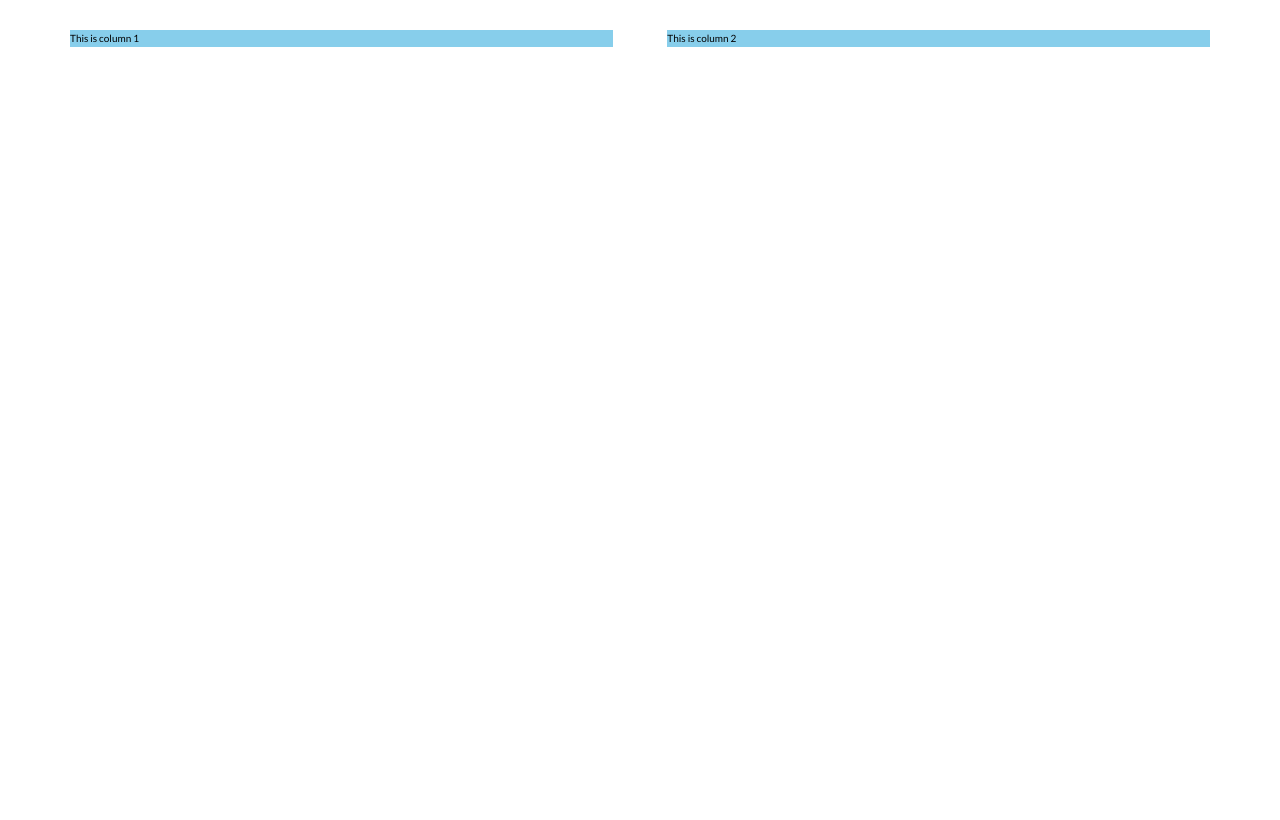
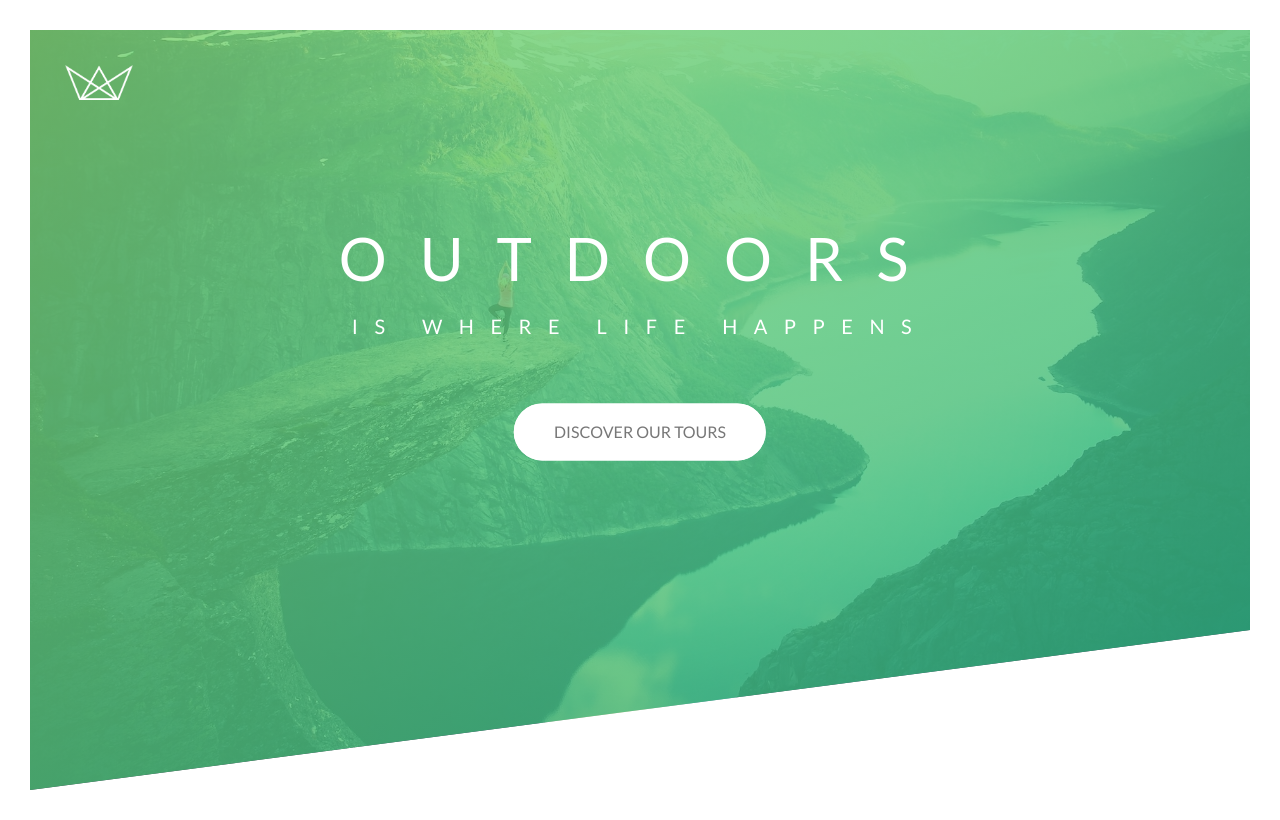
Before and after one commit to deankim1118/KOO__TOUR, a website: page index.html in a window 1280 px wide. Drawn offline with Linux system fonts and the light colour scheme.

Commit message:
Header_Section_V0
Header_Section_V0

```diff
--- a/index.html
+++ b/index.html
@@ -12,14 +12,23 @@
     <title>KOO TOUR</title>
   </head>
   <body>
-    <div class="row">
-      <div class="col col-1-of-2">
-        This is column 1
+    <header class="header">
+      <div class="header__logo-box">
+        <img
+          src="img/logo-white.png"
+          alt="Koo Tour Logo"
+          class="header__logo"
+        />
       </div>
-      <div class="col col-1-of-2">
-        This is column 2
+
+      <div class="header__content">
+        <div class="header__title u-margin-bottom-medium">
+          <span class="header__main-title">Outdoors</span>
+          <span class="header__sub-title">is where life happens</span>
+        </div>
+        <a href="#" class="btn btn--white">Discover our tours</a>
       </div>
-    </div>
+    </header>
   </body>
 </html>
 
--- a/sass/abstracts/_mixin.scss
+++ b/sass/abstracts/_mixin.scss
@@ -5,3 +5,10 @@
     display: table;
   }
 }
+
+@mixin centering {
+  position: absolute;
+  top: 50%;
+  left: 50%;
+  transform: translate(-50%, -50%);
+}
--- a/sass/abstracts/_variables.scss
+++ b/sass/abstracts/_variables.scss
@@ -28,4 +28,4 @@ $gutter-ver: 8rem;
 $gutter-hor: 4.8%;
 
 // BOX SHADOW
-$box-shadow-dafault: 0 1.5rem 4rem rgba($color-black, 0.15);
+$box-shadow-dafault: 0 1.5rem 3rem rgba($color-black, 0.2);
--- a/sass/base/_utilities.scss
+++ b/sass/base/_utilities.scss
@@ -0,0 +1,9 @@
+.u-margin-bottom-big {
+  margin-bottom: 8rem;
+}
+.u-margin-bottom-medium {
+  margin-bottom: 6rem;
+}
+.u-margin-bottom-big {
+  margin-bottom: 4rem;
+}
--- a/sass/components/_button.scss
+++ b/sass/components/_button.scss
@@ -0,0 +1,47 @@
+.btn {
+  &,
+  &:link,
+  &:visited {
+    display: inline-block;
+    font-size: $default-font-size;
+    text-decoration: none;
+    border-radius: 10rem;
+    padding: 1.5rem 4rem;
+    cursor: pointer;
+    position: relative;
+    transition: all 0.2s;
+  }
+
+  &:hover {
+    transform: translateY(-3px);
+    box-shadow: $box-shadow-dafault;
+
+    &::after {
+      transform: scale(1.8);
+      opacity: 0;
+    }
+  }
+
+  &:active {
+    transform: translateY(-1px);
+    box-shadow: 0 1rem 1.5rem rgba($color-black, 0.1);
+  }
+
+  &::after {
+    content: '';
+    width: 100%;
+    height: 100%;
+    background-color: inherit;
+    border-radius: 10rem;
+    position: absolute;
+    top: 0;
+    left: 0;
+    z-index: -1;
+    transition: all 0.4s;
+  }
+
+  &--white {
+    background-color: $color-white;
+    color: $color-grey-dark;
+  }
+}
--- a/sass/layout/_header.scss
+++ b/sass/layout/_header.scss
@@ -0,0 +1,51 @@
+.header {
+  height: 95vh;
+  width: 100%;
+  background-image: linear-gradient(
+      to right bottom,
+      rgba($color-green-light, 0.8),
+      rgba($color-green-dark, 0.8)
+    ),
+    url(../../img/hero.jpg);
+  background-size: cover;
+  background-position: top;
+  clip-path: polygon(0 0, 100% 0, 100% 75vh, 0 100%);
+  position: relative;
+
+  &__logo-box {
+    position: absolute;
+    top: 3.5rem;
+    left: 3.5rem;
+  }
+
+  &__logo {
+    height: 3.5rem;
+  }
+
+  &__content {
+    position: absolute;
+    top: 40%;
+    left: 50%;
+    transform: translate(-50%, -50%);
+    text-align: center;
+    text-transform: uppercase;
+  }
+
+  &__title {
+    color: $color-white;
+
+    > * {
+      display: block;
+    }
+  }
+
+  &__main-title {
+    font-size: 6rem;
+    letter-spacing: 3.3rem;
+  }
+
+  &__sub-title {
+    font-size: 2rem;
+    letter-spacing: 1.65rem;
+  }
+}
```
Also changed, not shown: css/style.css.
